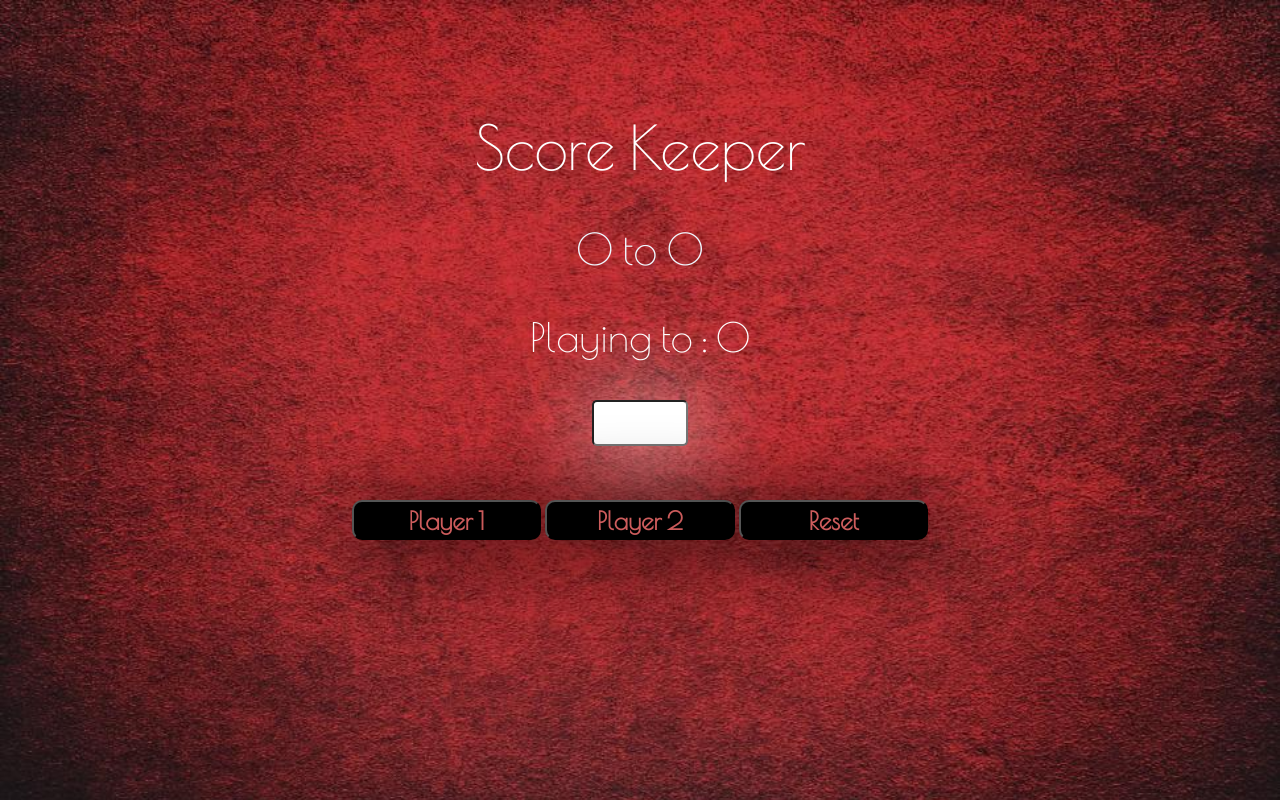
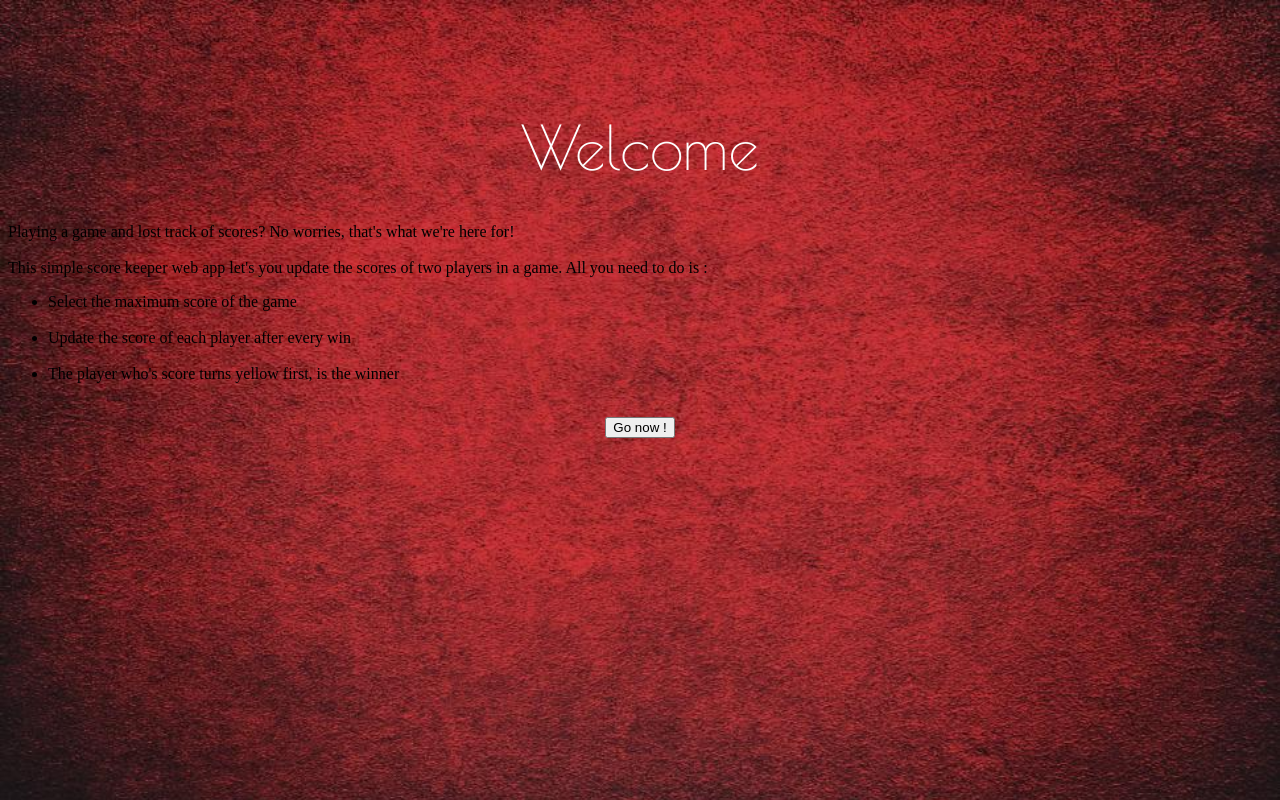
Before and after one commit to shivanigangadharan/Score-Keeper-, a plain HTML site: page index.html in a window 1280 px wide. Drawn offline with nearby package versions, Linux system fonts and the light colour scheme.

Commit message:
Update index.html

```diff
--- a/index.html
+++ b/index.html
@@ -4,30 +4,31 @@
     <title> Score Keeper </title>
 
     <link rel="stylesheet" href="style.css">
+
     <link href="https://fonts.googleapis.com/css?family=Poiret+One" rel="stylesheet">
 
 </head>
 <body>
-
     <h1 id="head"><center><br>
 
-        Score Keeper </center> </h1>
+        Welcome </center> </h1>
+    <div id="brief">
+    Playing a game and lost track of scores? No worries, that's what we're here for!
+        <br><br>
+    This simple score keeper web app let's you update the scores of two players in a game. All you need to do is :
+         </div>
+    <ul id="bullet">
+        <li> Select the maximum score of the game </li><br>
+        <li> Update the score of each player after every win </li> <br>
+        <li> The player who's score turns yellow first, is the winner</li>
+        </ul>
 
-    <h1 id="first">
-        <span id="s1">0</span> to <span id="s2"> 0 </span> </h1>
-        <h3> Playing to : <span id="num"> 0 </span></h3>
-        <center>
-    <form>
-        <input type="number">
+    <br>
 
-        </form> <br> <br><br>
-    <button id="p1">Player 1</button>
-    <button id="p2">Player 2</button>
-    <button id="reset"> Reset </button>
+    <center>
+    <a href="front.html">
+    <button id="go">Go now !</button> </a>
     </center>
-
-    <script src="script.js"> </script>
-
 
     </body>
 </html>
```
